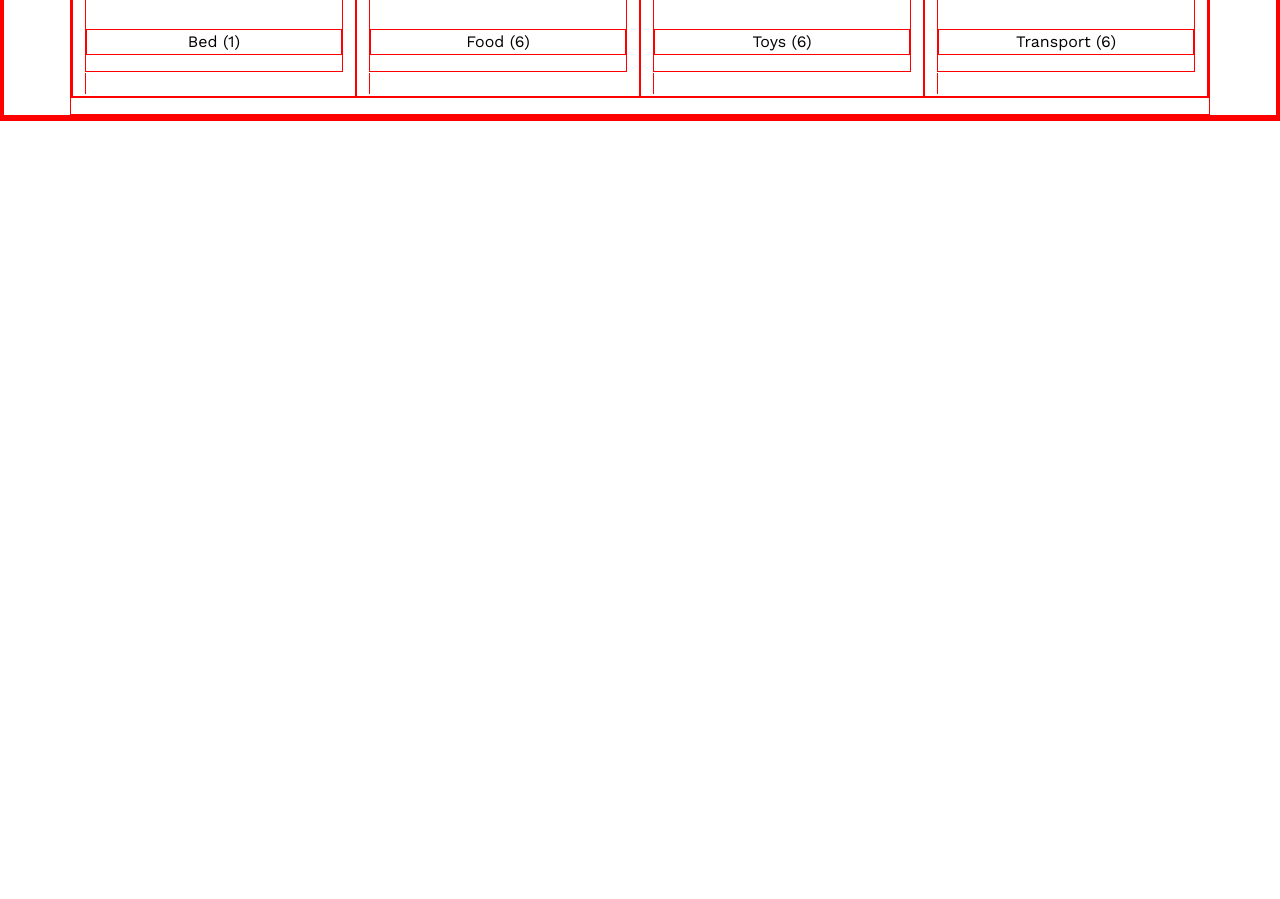
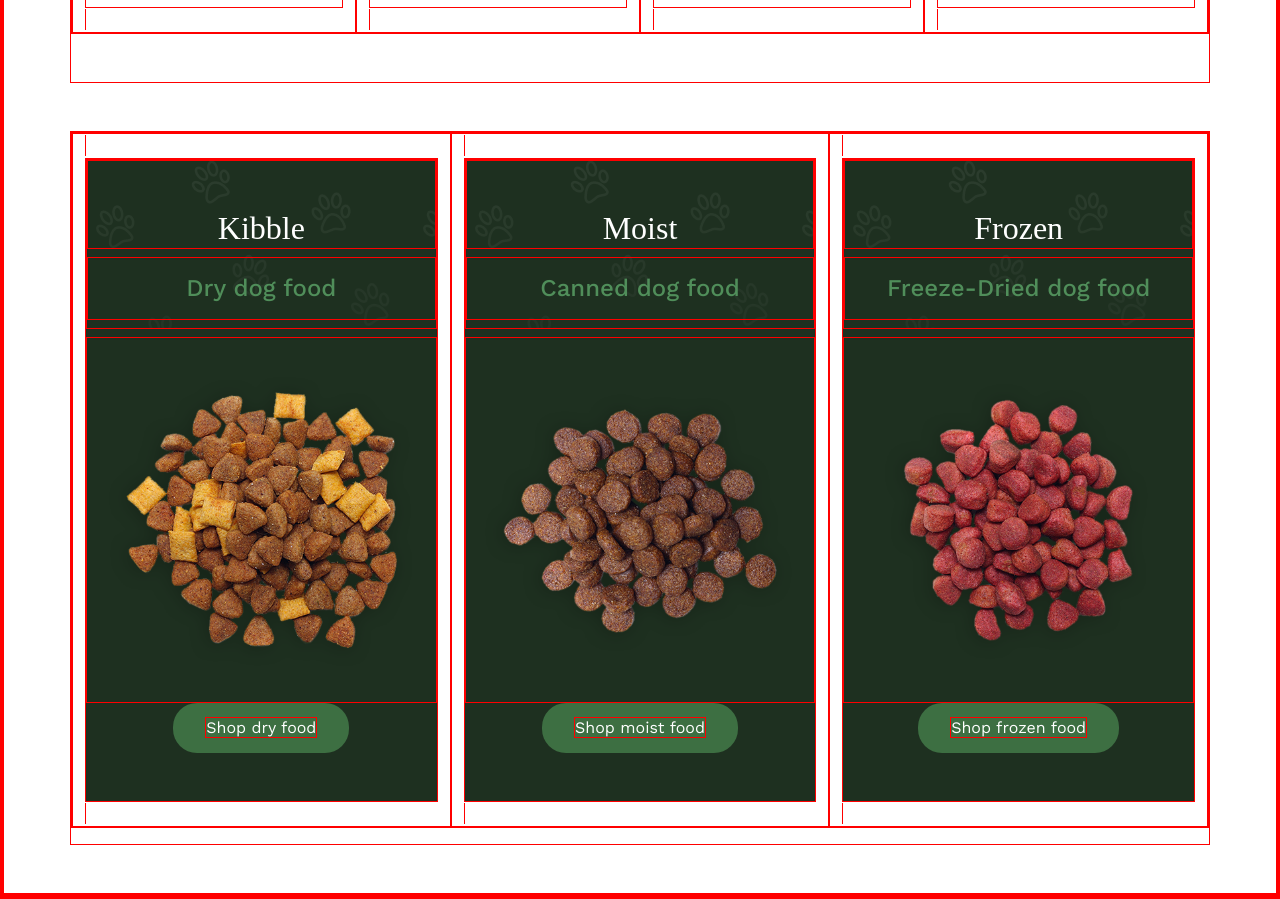
Before and after one commit to salamone-gius/proj-html-vuejs, a Vue app: page / in a window 1280 px wide. Shown: the part 1460-2359 px from the top of the page. Before the commit the page ends 1581 px from the top, so only its background shows below. Built offline with nearby package versions, Linux system fonts and the light colour scheme; a web font is replaced by a local one.

Commit message:
FoodCard comp created and SectionFood completed

```diff
--- /dev/null
+++ b/src/components/commons/FoodCard.vue
@@ -0,0 +1,68 @@
+<template>
+    <div class="food-card">
+        <div class="card-title">
+            <h2>{{foodBrand}}</h2>
+            <h4>{{foodType}}</h4>
+        </div>
+        <img :src="foodImg" :alt="foodAlt">
+        <CommonButton
+            buttonType="link"
+            buttonClass="secondary"
+            buttonLink="#"
+            :buttonText="foodButton"
+        />
+    </div>
+</template>
+
+<script>
+import CommonButton from './CommonButton.vue';
+
+export default {
+    name: 'FoodCard',
+
+    components: {
+        CommonButton,
+    },
+
+    props: {
+        foodBrand: String,
+        foodType: String,
+        foodImg: String,
+        foodAlt: String,
+        foodButton: String,
+    }
+}
+</script>
+
+<style lang="scss" scoped>
+.food-card {
+    background-color: var(--primary-bg-color);
+    cursor: pointer;
+    transition: transform 1s;
+    padding-bottom: 3rem;
+    text-align: center;
+
+    &:hover {
+        transform: scale(1.1);
+        filter: brightness(1.1);
+    }
+
+    .card-title {
+        background-image: url('../../assets/img/bg-transparent-3.png');
+
+        h2 {
+            color: var(--primary-txt-color);
+            padding-top: 3rem;
+        }
+
+        h4 {
+            color: var(--tertiary-txt-color);
+            padding: 1rem 0;
+        }
+    }
+    img {
+        width: 100%;
+        padding: 1rem;
+    }
+}
+</style>
--- a/src/components/main/BaseMain.vue
+++ b/src/components/main/BaseMain.vue
@@ -2,12 +2,14 @@
     <main>
         <SectionHero/>
         <SectionCategories/>
+        <SectionFood/>
     </main>
 </template>
 
 <script>
 import SectionHero from './SectionHero.vue';
 import SectionCategories from './SectionCategories.vue';
+import SectionFood from './SectionFood.vue';
 
 export default {
     name: 'BaseMain',
@@ -15,6 +17,7 @@ export default {
     components: {
         SectionHero,
         SectionCategories,
+        SectionFood,
     }
 }
 </script>
--- a/src/components/main/SectionCategories.vue
+++ b/src/components/main/SectionCategories.vue
@@ -6,11 +6,11 @@
                 <p>Augue purus et, tincidunt condimentum mauris. At nibh rutrum mi in. Nisi, vitae interdum eleifend dui, consequat nulla rhoncus dictum. Viverra.</p>
             </div>
         </div>
-        <ul class="categories row row-cols-4 d-flex justify-content-center">
+        <ul class="categories row row-cols-4 d-flex justify-content-center mb-5">
             <li class="col">
                 <a href="#">
                     <BaseCard
-                        :categoryImg="require('../../assets/img/product-9-300x300.jpg')"
+                        :categoryImg="require('../../assets/img/product-9-700x700.jpg')"
                         categoryAlt="Bed"
                         cardLabel="Bed"
                         quantity="(1)"
@@ -20,7 +20,7 @@
             <li class="col">
                 <a href="#">
                     <BaseCard
-                        :categoryImg="require('../../assets/img/product-3-300x300.jpg')"
+                        :categoryImg="require('../../assets/img/product-3-700x700.jpg')"
                         categoryAlt="Food"
                         cardLabel="Food"
                         quantity="(6)"
@@ -30,7 +30,7 @@
             <li class="col">
                 <a href="#">
                     <BaseCard
-                        :categoryImg="require('../../assets/img/product-2-300x300.jpg')"
+                        :categoryImg="require('../../assets/img/product-2-700x700.jpg')"
                         categoryAlt="Toys"
                         cardLabel="Toys"
                         quantity="(6)"
@@ -40,7 +40,7 @@
             <li class="col">
                 <a href="#">
                     <BaseCard
-                        :categoryImg="require('../../assets/img/product-4-300x300.jpg')"
+                        :categoryImg="require('../../assets/img/product-4-700x700.jpg')"
                         categoryAlt="Transport"
                         cardLabel="Transport"
                         quantity="(6)"
@@ -89,6 +89,5 @@ export default {
             }
         }
     }
-
 }
 </style>
--- /dev/null
+++ b/src/components/main/SectionFood.vue
@@ -0,0 +1,71 @@
+<template>
+    <section class="food-section container my-5">
+        <ul class="categories row row-cols-3 d-flex justify-content-center">
+            <li class="col">
+                <a href="#">
+                    <FoodCard
+                        foodBrand="Kibble"
+                        foodType="Dry dog food"
+                        :foodImg="require('../../assets/img/food-transparent-18.png')"
+                        foodAlt="Kibble-food"
+                        foodButton="Shop dry food"
+                    />
+                </a>
+            </li>
+            <li class="col">
+                <a href="#">
+                    <FoodCard
+                        foodBrand="Moist"
+                        foodType="Canned dog food"
+                        :foodImg="require('../../assets/img/food-transparent-17.png')"
+                        foodAlt="Moist-food"
+                        foodButton="Shop moist food"
+                    />
+                </a>
+            </li>
+            <li class="col">
+                <a href="#">
+                    <FoodCard
+                        foodBrand="Frozen"
+                        foodType="Freeze-Dried dog food"
+                        :foodImg="require('../../assets/img/food-transparent-16.png')"
+                        foodAlt="Frozen-food"
+                        foodButton="Shop frozen food"
+                    />
+                </a>
+            </li>
+        </ul>
+    </section>
+</template>
+
+<script>
+import FoodCard from './../commons/FoodCard.vue';
+
+export default {
+    name: 'SectionFood',
+
+    components: {
+        FoodCard,
+    }
+}
+</script>
+
+<style lang="scss" scoped>
+.categories {
+    padding: 0;
+
+    li {
+        list-style: none;
+
+        a {
+            text-decoration: none;
+            color: var(--secondary-txt-color);
+
+            &:hover {
+                color: var(--tertiary-txt-color);
+            }
+        }
+    }
+}
+
+</style>
```
